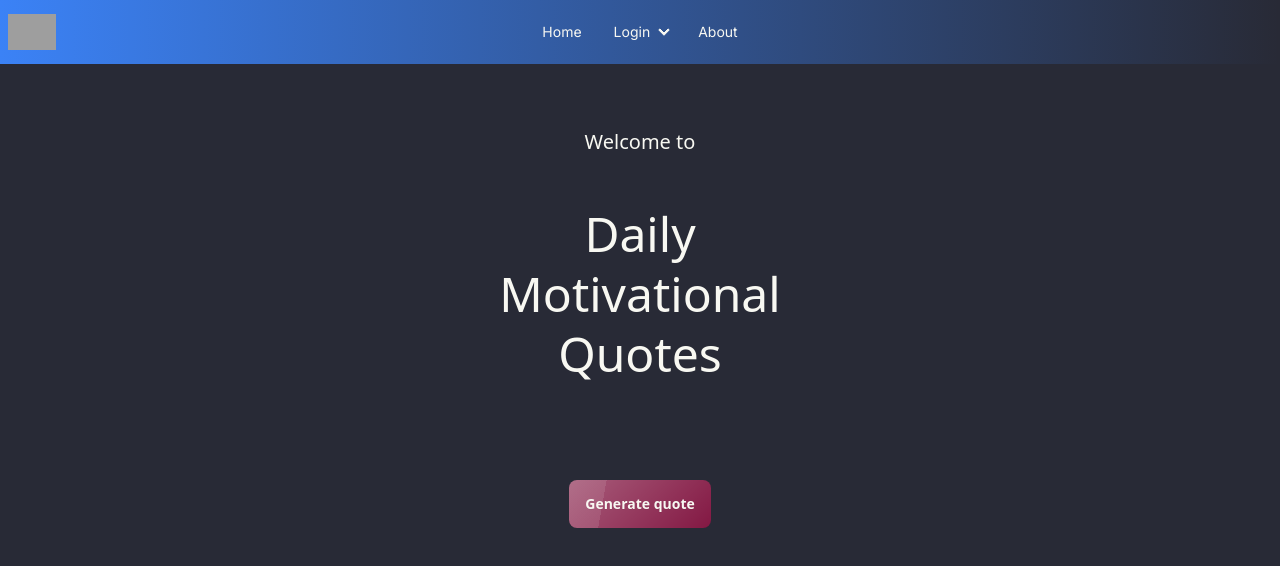
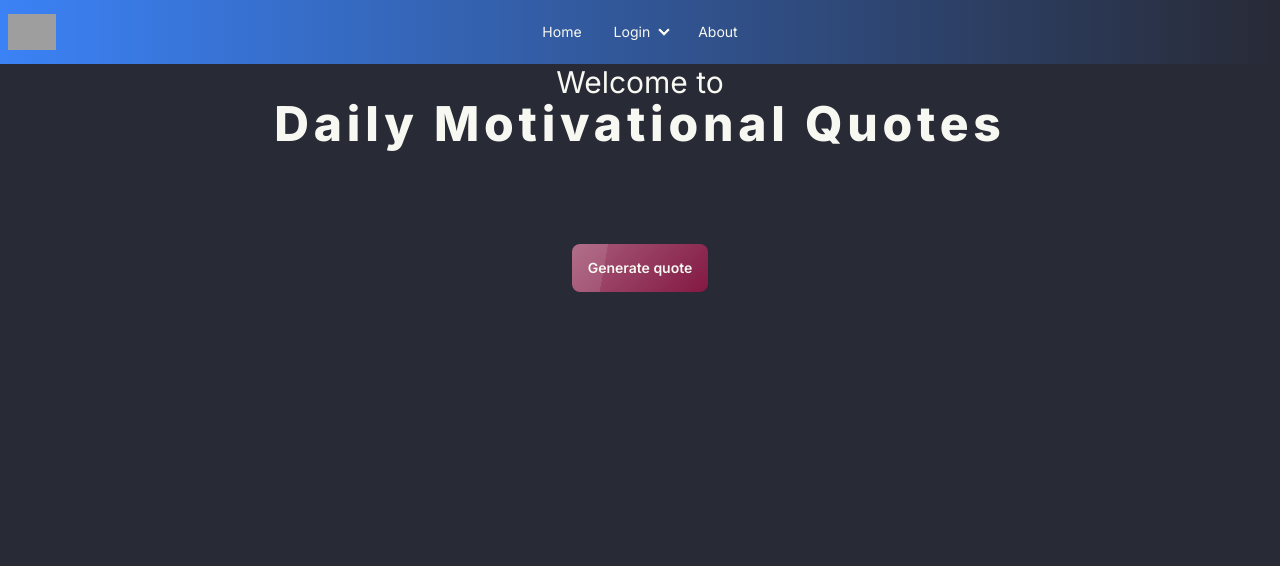
Before and after one commit to Azure-Blade/Project-M, a Next.js app: page / in a window 1280 px wide. Shown: the top 566 px of the page. Built offline with nearby package versions, Linux system fonts and the light colour scheme; no server answers; grey boxes are pictures that could not be loaded.

Commit message:
refactor

```diff
--- a/src/app/page.tsx
+++ b/src/app/page.tsx
@@ -1,19 +1,15 @@
-import QuotesButton from "@/components/QuotesButton";
+import QuotesButton from '@/components/QuotesButton';
 
 export default function Page() {
   return (
-    <>
-      <section className="font-sans flex flex-col bg-background">
-        <h1 className="flex justify-center pt-16 pb-12 text-xl">Welcome to</h1>
-        <div className="flex justify-center text-5xl leading-tight flex-col items-center">
-          <p>Daily</p>
-          <p>Motivational</p>
-          <p>Quotes</p>
-          <div className="p-24 flex flex-col items-center">
-            <QuotesButton />
-          </div>
-        </div>
-      </section>
-    </>
+    <section className="flex flex-col items-center  flex-1 justify-center">
+      <span className="text-3xl ">Welcome to</span>
+      <h1 className="text-5xl tracking-widest font-extrabold">
+        Daily Motivational Quotes
+      </h1>
+      <div className="p-24 flex flex-col items-center">
+        <QuotesButton />
+      </div>
+    </section>
   );
 }
```
